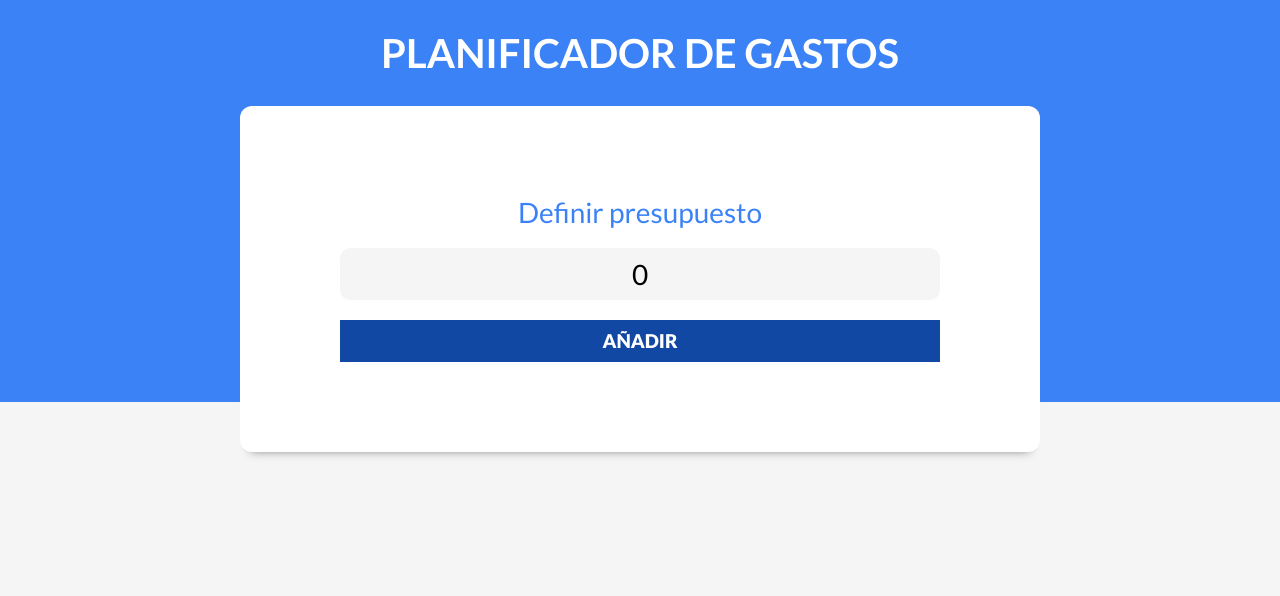
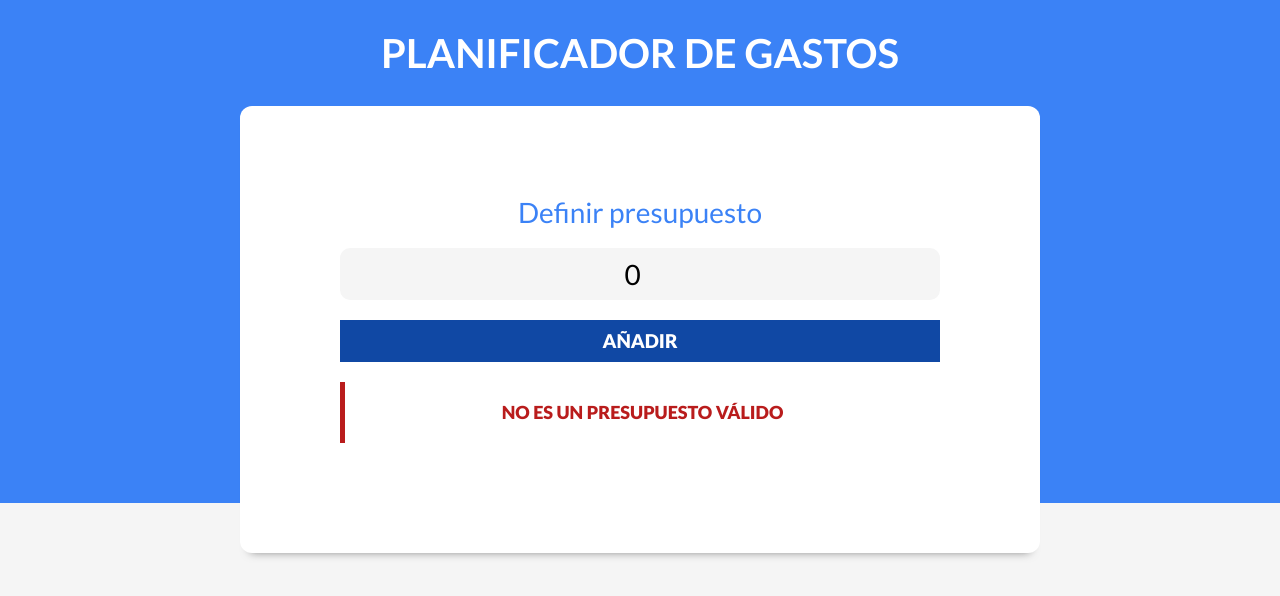
Before and after one commit to AlexielArdilla/control-gastos, a React (Vite) app: page / in a window 1280 px wide. Both pictures are taken after a click on the input "añadir". Shown: the top 596 px of the page. Built offline with nearby package versions, Linux system fonts and the light colour scheme.

Commit message:
Añadiendo planificador de gastos

```diff
--- a/src/App.jsx
+++ b/src/App.jsx
@@ -6,13 +6,17 @@ import Header from './components/Header'
 function App() {
 
   const [presupuesto, setPresupuesto] = useState(0)
+  const [isValidPresupuesto, setIsValidPresupuesto] = useState(false)
 
 
   return (
     <div className="App">
       <Header
-        presupuesto = { presupuesto }
-        setPresupuesto = { setPresupuesto }
+        presupuesto={presupuesto}
+        setPresupuesto={setPresupuesto}
+        isValidPresupuesto={isValidPresupuesto}
+        setIsValidPresupuesto={setIsValidPresupuesto}
+
       />
 
     </div>
--- a/src/Mensaje.jsx
+++ b/src/Mensaje.jsx
@@ -1,8 +1,10 @@
 
 
-const Mensaje = () => {
+const Mensaje = ({children, tipo}) => {
   return (
-    <div>Mensaje</div>
+    <div className={`alerta ${tipo}`}>
+        {children}
+    </div>
   )
 }
 
--- /dev/null
+++ b/src/components/ControlPresupuesto.jsx
@@ -0,0 +1,18 @@
+
+
+const ControlPresupuesto = ({presupuesto}) => {
+  return (
+    <div className="contenedor-presupuesto contenedor sombra dos-columnas">
+        <div>
+            <p>Grafica</p>
+        </div>
+        <div className="contenido-presupuesto">
+            <p>
+                <span>Control presupuesto: </span>${presupuesto}
+            </p>
+        </div>
+    </div>
+  )
+}
+
+export default ControlPresupuesto
--- a/src/components/Header.jsx
+++ b/src/components/Header.jsx
@@ -1,15 +1,21 @@
 import React from 'react'
 import NuevoPresupuesto from './NuevoPresupuesto'
+import ControlPresupuesto from './ControlPresupuesto'
 
 
-const Header = ({presupuesto, setPresupuesto}) => {
+const Header = ({ presupuesto, setPresupuesto, isValidPresupuesto, setIsValidPresupuesto }) => {
   return (
     <header>
-        <h1>Planificador de gastos</h1>
+      <h1>Planificador de gastos</h1>
+
+      {isValidPresupuesto ? (<ControlPresupuesto presupuesto={presupuesto} />) : (
         <NuevoPresupuesto
-        presupuesto = { presupuesto }
-        setPresupuesto = { setPresupuesto }
+          presupuesto={presupuesto}
+          setPresupuesto={setPresupuesto}
+          setIsValidPresupuesto={setIsValidPresupuesto}
         />
+      )}
+
     </header>
   )
 }
--- a/src/components/NuevoPresupuesto.jsx
+++ b/src/components/NuevoPresupuesto.jsx
@@ -1,18 +1,21 @@
 import { useState } from "react"
+import Mensaje from "../Mensaje"
 
-const NuevoPresupuesto = ({ presupuesto, setPresupuesto }) => {
+const NuevoPresupuesto = ({ presupuesto, setPresupuesto, setIsValidPresupuesto }) => {
 
 const [mensaje, setMensaje] = useState('')
 
   const handlePresupuesto = (e) => {
     e.preventDefault()
 
-    if(!Number(presupuesto)|| Number(presupuesto)<0){
+    if(!presupuesto || presupuesto < 0){
 
       setMensaje("No es un presupuesto válido")
-    }else{
-      console.log("Es un presupuesto válido")
+      return
     }
+      setMensaje('')
+      setIsValidPresupuesto(true)
+
 
   }
 
@@ -21,14 +24,15 @@ const [mensaje, setMensaje] = useState('')
       <form onSubmit={handlePresupuesto} className='formulario'>
         <div className='campo'>
           <label>Definir presupuesto</label>
-          <input type="text"
+          <input type="number"
             className='nuevo-presupuesto'
             placeholder='añade tu presupuesto'
             value={presupuesto}
-            onChange={e => setPresupuesto(e.target.value)}
+            onChange={e => setPresupuesto(Number(e.target.value))}
           />
         </div>
         <input type="submit" value='añadir' />
+        {mensaje && <Mensaje tipo="error">{mensaje}</Mensaje>}
       </form>
     </div>
   )
```
